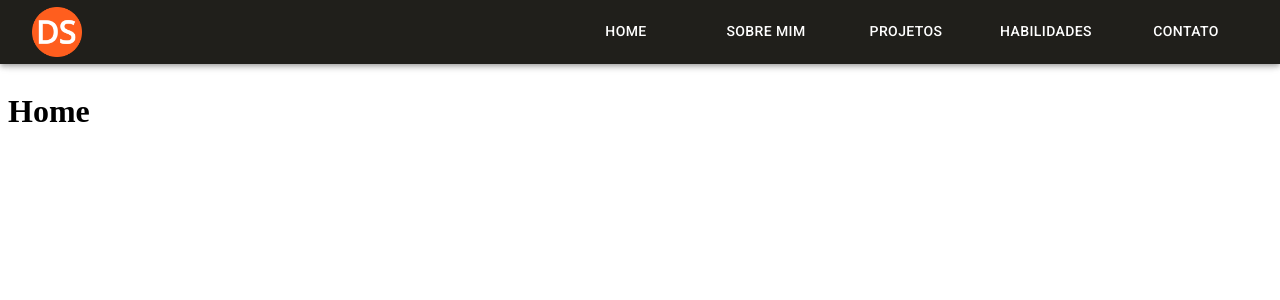
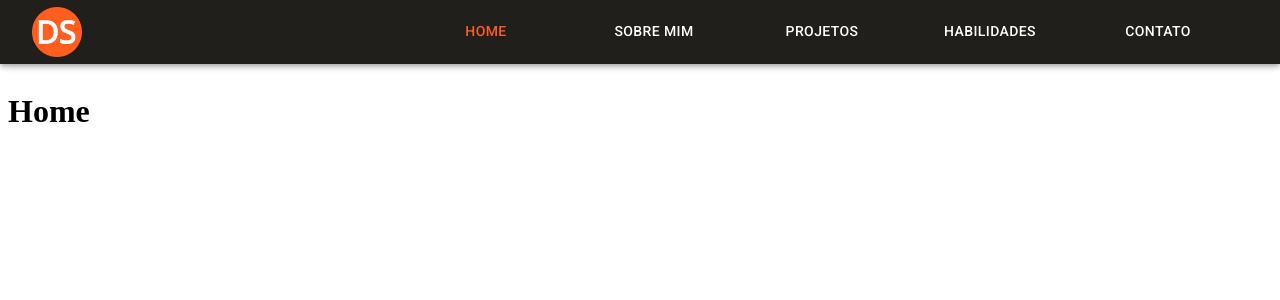
Before and after one commit to douglas-ssouza/portfolio, a React (Create React App) app: page / in a window 1280 px wide. Shown: the top 300 px of the page. Built offline with nearby package versions, Linux system fonts and the light colour scheme.

Commit message:
feat: handles tab changes in header

```diff
--- a/public/index.html
+++ b/public/index.html
@@ -10,7 +10,6 @@
       manifest.json provides metadata used when your web app is installed on a
       user's mobile device or desktop. See https://developers.google.com/web/fundamentals/web-app-manifest/
     -->
-    <link rel="manifest" href="%PUBLIC_URL%/manifest.json" />
     <link
       rel="stylesheet"
       href="https://fonts.googleapis.com/css?family=Roboto:300,400,500,700&display=swap"
--- a/src/components/Header.tsx
+++ b/src/components/Header.tsx
@@ -1,4 +1,4 @@
-import React from 'react';
+import React, {useState, useEffect} from 'react';
 import {Link} from 'react-router-dom';
 
 import AppBar from '@mui/material/AppBar';
@@ -11,6 +11,40 @@ import HeaderTab from './styled-components/HeaderTab';
 import headerIcon from '../assets/icon_180.png';
 
 function Header() {
+	const [value, setValue] = useState(0);
+
+	const handleChange = (event: React.SyntheticEvent, newValue: number) => {
+		setValue(newValue);
+	};
+
+	useEffect(() => {
+		const handleTabChange = () => {
+			const {pathname} = window.location;
+
+			switch (pathname) {
+				case '/':
+					setValue(0);
+					break;
+				case '/about':
+					setValue(1);
+					break;
+				case '/projects':
+					setValue(2);
+					break;
+				case '/skills':
+					setValue(3);
+					break;
+				case '/contact':
+					setValue(4);
+					break;
+				default:
+					break;
+			}
+		};
+
+		handleTabChange();
+	}, [value]);
+
 	return (
 		<>
 			<AppBar color='secondary'>
@@ -19,39 +53,52 @@ function Header() {
 						disableRipple
 						component={Link}
 						to='/'
+						onClick={() => {
+							setValue(0);
+						}}
 					>
 						<img src={headerIcon} alt='Icon with initials "DS"' width='50em' />
 					</Button>
-					<Tabs sx={{ml: 'auto'}}>
+					<Tabs
+						sx={{ml: 'auto'}}
+						value={value}
+						onChange={handleChange}
+						TabIndicatorProps={{style: {display: 'none'}}}
+					>
 						<HeaderTab
 							component={Link}
 							to='/'
 							disableRipple
 							label='Home'
+							selected={value === 0}
 						/>
 						<HeaderTab
 							component={Link}
 							to='/about'
 							disableRipple
 							label='Sobre mim'
+							selected={value === 1}
 						/>
 						<HeaderTab
 							component={Link}
 							to='/projects'
 							disableRipple
 							label='Projetos'
+							selected={value === 2}
 						/>
 						<HeaderTab
 							component={Link}
 							to='/skills'
 							disableRipple
 							label='Habilidades'
+							selected={value === 3}
 						/>
 						<HeaderTab
 							component={Link}
 							to='/contact'
 							disableRipple
 							label='Contato'
+							selected={value === 4}
 						/>
 					</Tabs>
 				</Toolbar>
--- a/src/components/styled-components/HeaderTab.tsx
+++ b/src/components/styled-components/HeaderTab.tsx
@@ -1,3 +1,4 @@
+/* eslint-disable @typescript-eslint/naming-convention */
 import {styled} from '@mui/material/styles';
 import Tab from '@mui/material/Tab';
 import type {TabProps} from '@mui/material/Tab';
@@ -6,11 +7,20 @@ import type {Link} from 'react-router-dom';
 type HeaderTabProps = TabProps & {
 	component: typeof Link;
 	to: string;
+	selected: boolean;
 };
 
 const HeaderTab = styled(Tab)<HeaderTabProps>(({theme}) => ({
 	color: theme.palette.text.primary,
 	minWidth: '10em',
+	marginRight: '2em',
+	'&:hover': {
+		color: theme.palette.primary.main,
+		opacity: 1,
+	},
+	'& .Mui-selected': {
+		color: theme.palette.primary.main,
+	},
 }));
 
 export default HeaderTab;
```
